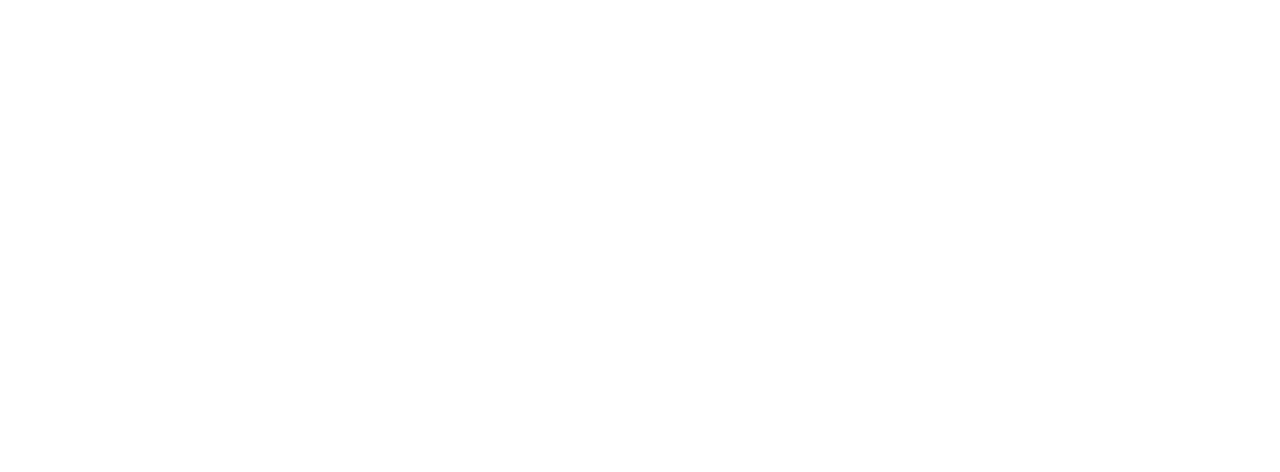
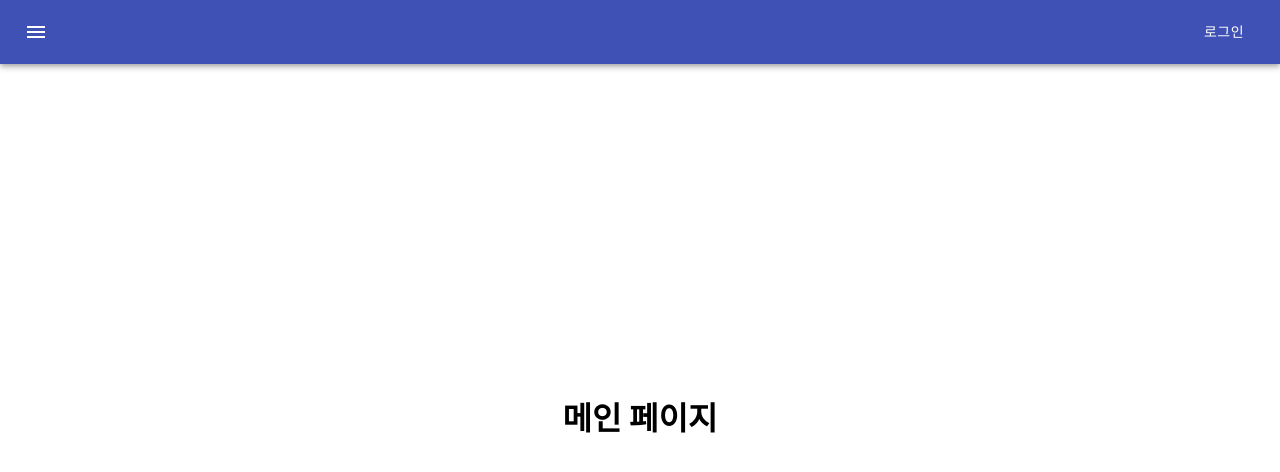
Before and after one commit to mayRhee218/Shake-Up, a React (Create React App) app in the folder FE/: page / in a window 1280 px wide. Shown: the top 472 px of the page. Built offline with nearby package versions, Linux system fonts and the light colour scheme.

Commit message:
router & login UI & Navbar UI Update

```diff
--- a/FE/package.json
+++ b/FE/package.json
@@ -3,11 +3,15 @@
   "version": "0.1.0",
   "private": true,
   "dependencies": {
+    "@material-ui/core": "^4.12.3",
+    "@material-ui/icons": "^4.11.2",
     "@testing-library/jest-dom": "^5.16.1",
     "@testing-library/react": "^12.1.2",
     "@testing-library/user-event": "^13.5.0",
     "react": "^17.0.2",
     "react-dom": "^17.0.2",
+    "react-hook-form": "^7.24.1",
+    "react-router-dom": "^6.2.1",
     "react-scripts": "5.0.0",
     "web-vitals": "^2.1.3"
   },
--- a/FE/src/App.js
+++ b/FE/src/App.js
@@ -1,12 +1,25 @@
+import './App.css';
+import {
+  BrowserRouter as Router,
+  Routes,
+  Route,
+  Link,
+  BrowserRouter
+} from "react-router-dom";
 
-import './App.css';
-import Dandda from './components/views/contents/dandda/dandda';
+import MainPage from './components/views/contents/dandda/dandda';
+import LoginPage from './components/views/login/Login';
+import Navbar from './components/views/bar/Navbar';
 
 function App() {
   return (
-    <div className="App">
-      <Dandda/>
-    </div>
+    <BrowserRouter>
+      <Navbar />
+      <Routes>
+        <Route exact={true} path="/" element={<MainPage/>} />
+        <Route exact={true} path="/login" element={<LoginPage/>} />
+      </Routes>
+    </BrowserRouter>
   );
 }
 
--- /dev/null
+++ b/FE/src/components/views/bar/Navbar.js
@@ -0,0 +1,43 @@
+import React from 'react';
+import { Link } from "react-router-dom";
+import { makeStyles } from '@material-ui/core/styles';
+import AppBar from '@material-ui/core/AppBar';
+import Toolbar from '@material-ui/core/Toolbar';
+import Typography from '@material-ui/core/Typography';
+import Button from '@material-ui/core/Button';
+import IconButton from '@material-ui/core/IconButton';
+import MenuIcon from '@material-ui/icons/Menu';
+
+const useStyles = makeStyles((theme) => ({
+  root: {
+    flexGrow: 1,
+  },
+  menuButton: {
+    marginRight: theme.spacing(2),
+  },
+  title: {
+    flexGrow: 1,
+  },
+}));
+
+export default function ButtonAppBar() {
+  const classes = useStyles();
+
+  return (
+    <div className={classes.root}>
+      <AppBar position="static">
+        <Toolbar>
+          <IconButton edge="start" className={classes.menuButton} color="inherit" aria-label="menu">
+            <MenuIcon />
+          </IconButton>
+          <Typography variant="h6" className={classes.title}>
+
+          </Typography>
+          <Link to="/signup" style={{ textDecoration: 'none', color:'inherit' }}>
+            <Button color="inherit">로그인</Button>
+          </Link>
+        </Toolbar>
+      </AppBar>
+    </div>
+  );
+}
--- a/FE/src/components/views/contents/dandda/dandda.js
+++ b/FE/src/components/views/contents/dandda/dandda.js
@@ -2,8 +2,11 @@
 
 function dandda(props) {
     return (
-        <div>
-
+        <div style={{
+            display: 'flex', justifyContent: 'center', alignItems: 'center'
+            , width: '100%', height: '88vh'
+        }}>
+            <h1>메인 페이지</h1>
         </div>
     );
 }
--- /dev/null
+++ b/FE/src/components/views/login/Login.js
@@ -0,0 +1,103 @@
+import React, { useState } from 'react';
+import { Link } from "react-router-dom";
+import TextField from '@material-ui/core/TextField';
+import Button from '@material-ui/core/Button';
+import { makeStyles } from '@material-ui/core/styles';
+
+const useStyles = makeStyles((theme) => ({
+    root: {
+      '& > *': {
+        margin: theme.spacing(1),
+      },
+    },
+  }));
+
+function Login(props) {
+
+
+    const [Email, setEmail] = useState("")
+    const [EmailError, setEmailError] = useState("")
+    const [Password, setPassword] = useState("")
+    const [PasswordError, setPasswordError] = useState("")
+
+    const onEmailHandler = (event) => {
+        setEmailError("")
+        setEmail(event.currentTarget.value)
+        if (!isEmail(Email)) {
+            setEmailError("이메일을 형식에 맞게 작성해주세요.")
+        }
+    }
+
+    const onPasswordHandler = (event) => {
+        setPasswordError("")
+        setPassword(event.currentTarget.value)
+        if (isPassword(Password) == 1) {
+            setPasswordError("길이가 짧습니다")
+        }
+    }
+
+    const isEmail = (Email) => {
+        const emailRegex = /^[0-9a-zA-Z]([-_\.]?[0-9a-zA-Z])*@[0-9a-zA-Z]([-_\.]?[0-9a-zA-Z])*\.[a-zA-Z]{2,3}$/
+        return emailRegex.test(Email);
+    };
+
+    const isPassword = (Password) => {
+
+        if (Password.length < 7) {
+            return 1;
+          }
+        return 0;
+    };
+
+    const onSubmitHandler = (event) => {
+        event.preventDefault();
+
+        if (Email === "") {
+            setEmailError("이메일을 입력해야 합니다.")
+        }
+        if (Password === "") {
+            setPasswordError("비밀번호를 입력해야 합니다.")
+        }
+        if (isEmail(Email)) {
+            console.log('로그인 정보')
+            console.log('Email', Email)
+            console.log('Password', Password)
+        }
+    }
+
+
+    const classes = useStyles();
+
+    return (
+        <div style={{
+            display: 'flex', justifyContent: 'center', alignItems: 'center'
+            , width: '100%', height: '88vh'
+        }}>
+
+            <form style={{ display: 'flex', flexDirection: 'column' }}
+                onSubmit={onSubmitHandler} className={classes.root} autoComplete='off'
+            >
+                <h1>로그인</h1>
+                <TextField id="standard-basic-email" label="Email" onChange={onEmailHandler} helperText={EmailError} autoCapitalize='off' />
+                <TextField id="standard-basic-password" type='password' label="Password" onChange={onPasswordHandler} helperText={PasswordError} />
+                <br />
+                <Link to="/404" style={{ textDecoration: 'none', color:'inherit' }}>
+                <Button style={{  width: '100%' }} variant="contained" color="primary" type="submit" disabled={Email === "" || Password === "" || !isEmail(Email)  ? true : false}>
+                    로그인
+                </Button>
+                {/* <Button style={{  width: '100%' }} variant="contained" color="primary" type="submit" disabled={Email === "" || Password === ""   ? true : false}>
+                    Login
+                </Button> */}
+                </Link>
+                <Link to="/signup" style={{ textDecoration: 'none', color:'inherit' }}>
+                <Button style={{  width: '100%' }} variant="contained" color="primary" type="button">
+                    회원가입
+                </Button>
+                </Link>
+            </form>
+            {/* 소셜계정 로그인 */}
+        </div>
+    );
+}
+
+export default Login;
```
Also changed, not shown: 1 other file (tests, documents, lock files or other folders).
